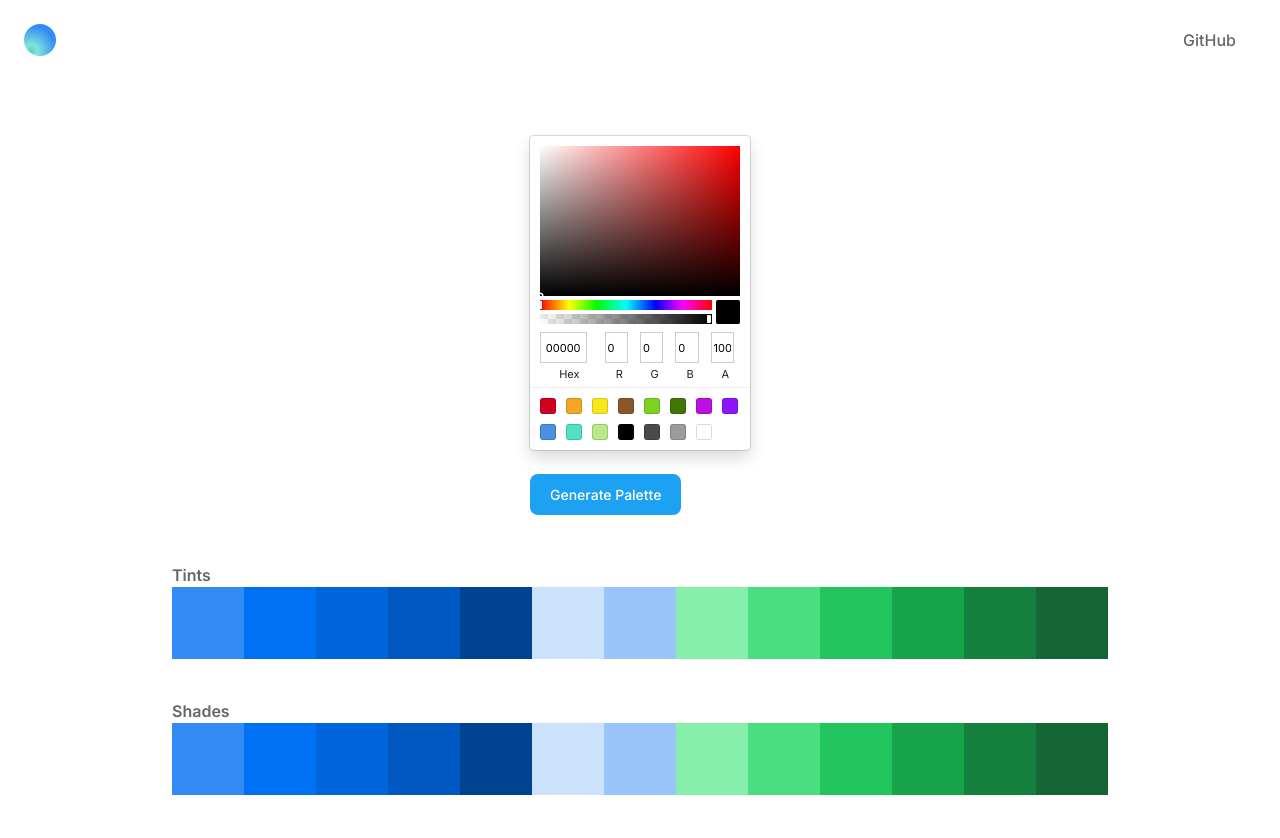
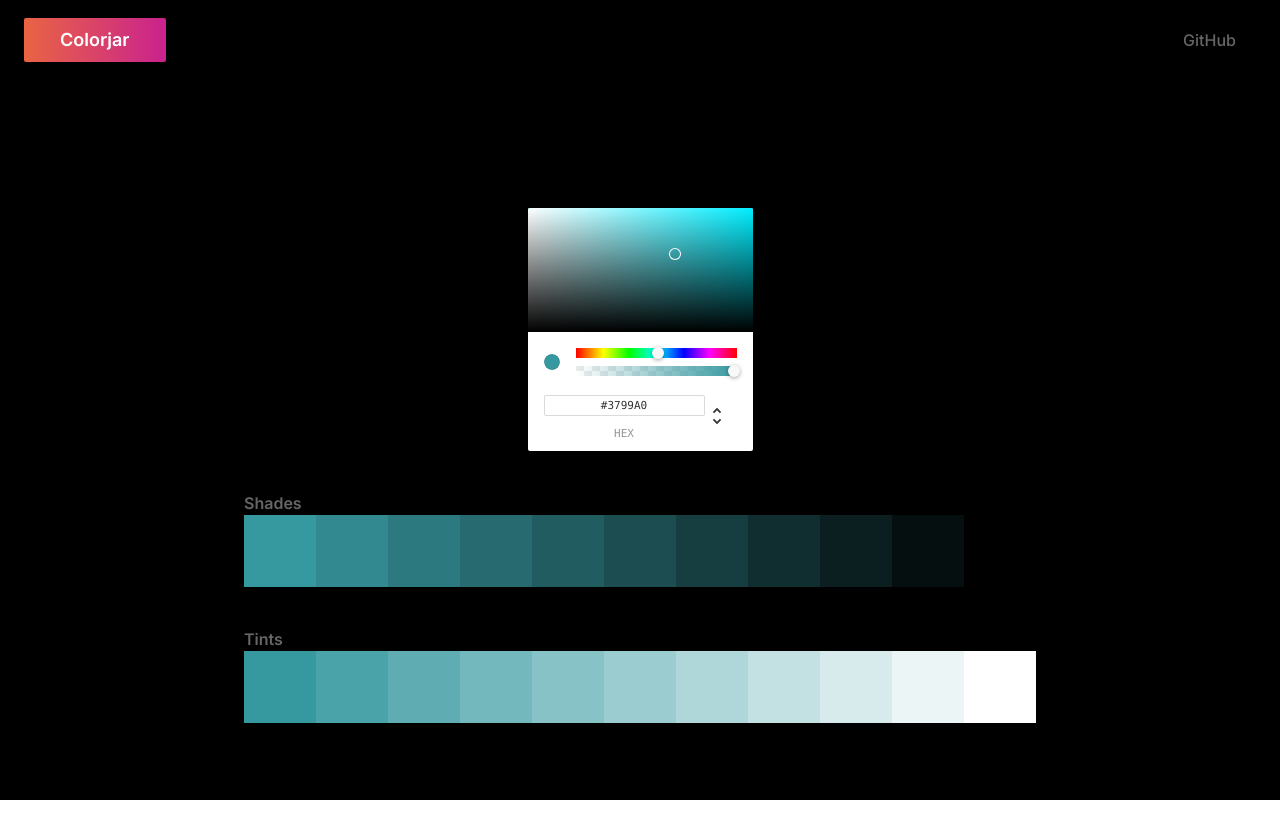
Before and after one commit to elousia/colorjar, a Next.js app: page /generate in a window 1280 px wide. Shown: the top 838 px of the page. After the commit the page ends 800 px from the top, so only its background shows below. Built offline with nearby package versions, Linux system fonts and the light colour scheme.

Commit message:
change ui and add new logo

```diff
--- a/components/Hero.tsx
+++ b/components/Hero.tsx
@@ -1,4 +1,5 @@
 /* eslint-disable @next/next/no-img-element */
+import Link from 'next/link';
 import React, { useState } from 'react';
 // import Modal from '../utils/Modal';
 
@@ -15,12 +16,12 @@ function HeroHome() {
 					{/* Section header */}
 					<div className='text-center pb-12 md:pb-16'>
 						<h1
-							className='text-5xl md:text-6xl font-extrabold leading-tighter tracking-tighter mb-4'
+							className='text-5xl text-white md:text-6xl font-extrabold leading-tighter tracking-tighter mb-4'
 							data-aos='zoom-y-out'
 						>
-							Make your website{' '}
-							<span className='bg-clip-text text-transparent bg-gradient-to-r from-blue-500 to-teal-400'>
-								wonderful
+							Create awesome{' '}
+							<span className='bg-clip-text text-transparent bg-gradient-to-r from-[#e96443] to-[#ca228e]'>
+								color palettes
 							</span>
 						</h1>
 						<div className='max-w-3xl mx-auto'>
@@ -32,6 +33,27 @@ function HeroHome() {
 								Our landing page template works on all devices, so you only have
 								to set it up once, and get beautiful results forever.
 							</p>
+
+							<div>
+								{/* <button
+									type='button'
+									className='w-full max-w-sm transition duration-100 ease-in-out text-black bg-white hover:bg-white focus:ring-4 focus:outline-none focus:ring-white font-medium rounded-lg text-sm px-5 py-2.5 text-center inline-flex items-center dark:focus:ring-white mr-2 mx-auto'
+								>
+									Start generating palettes
+								</button> */}
+								<Link href='/generate'>
+									<button
+										type='button'
+										className='text-gray-900 bg-gray-100 hover:bg-gray-200 focus:ring-4 focus:outline-none focus:ring-gray-100 font-medium rounded-lg text-sm px-5 py-2.5 text-center inline-flex items-center dark:focus:ring-gray-500 mr-2 mb-2 transition-all duration-100 ease-linear'
+									>
+										Start generating palettes
+										<span role='emoji' className='text-lg ml-2'>
+											🎉
+										</span>
+									</button>
+								</Link>
+							</div>
+							<p className='text-white font-bold my-4'>or</p>
 							<div
 								className='max-w-xs mx-auto sm:max-w-none sm:flex sm:justify-center'
 								data-aos='zoom-y-out'
--- /dev/null
+++ b/components/Layout.tsx
@@ -0,0 +1,11 @@
+import React from 'react';
+import Header from './Header';
+
+export default function Layout({ children }: { children: React.ReactNode }) {
+	return (
+		<main className='bg-[#000000] min-h-screen'>
+			<Header />
+			{children}
+		</main>
+	);
+}
--- a/components/Logo.tsx
+++ b/components/Logo.tsx
@@ -3,36 +3,12 @@ import React from 'react';
 
 export default function Logo() {
 	return (
-		<div className='flex-shrink-0 mr-4'>
+		<div className='flex-shrink-0 mr-4 my-2'>
 			{/* Logo */}
 			<Link href='/' className='block' aria-label='Colorjar'>
-				<svg
-					className='w-8 h-8'
-					viewBox='0 0 32 32'
-					xmlns='http://www.w3.org/2000/svg'
-				>
-					<defs>
-						<radialGradient
-							cx='21.152%'
-							cy='86.063%'
-							fx='21.152%'
-							fy='86.063%'
-							r='79.941%'
-							id='header-logo'
-						>
-							<stop stopColor='#4FD1C5' offset='0%' />
-							<stop stopColor='#81E6D9' offset='25.871%' />
-							<stop stopColor='#338CF5' offset='100%' />
-						</radialGradient>
-					</defs>
-					<rect
-						width='32'
-						height='32'
-						rx='16'
-						fill='url(#header-logo)'
-						fillRule='nonzero'
-					/>
-				</svg>
+				<div className='bg-gradient-to-r from-[#e96443] to-[#ca228e] rounded-sm mb-0 text-lg font-semibold leading-3 text-white border-none py-4 px-9 cursor-pointer'>
+					Colorjar
+				</div>
 			</Link>
 		</div>
 	);
--- a/package.json
+++ b/package.json
@@ -17,6 +17,7 @@
     "react": "18.2.0",
     "react-color": "^2.19.3",
     "react-dom": "18.2.0",
+    "react-icons": "^4.4.0",
     "values.js": "^2.1.1"
   },
   "devDependencies": {
--- a/pages/_app.tsx
+++ b/pages/_app.tsx
@@ -1,8 +1,13 @@
-import '../styles/globals.css'
-import type { AppProps } from 'next/app'
+import '../styles/globals.css';
+import type { AppProps } from 'next/app';
+import Layout from '../components/Layout';
 
 function MyApp({ Component, pageProps }: AppProps) {
-  return <Component {...pageProps} />
+	return (
+		<Layout>
+			<Component {...pageProps} />
+		</Layout>
+	);
 }
 
-export default MyApp
+export default MyApp;
--- a/pages/generate.tsx
+++ b/pages/generate.tsx
@@ -1,78 +1,60 @@
 import React, { useState } from 'react';
-import Header from '../components/Header';
-import { SketchPicker } from 'react-color';
-import colors from 'nice-color-palettes';
+import { ChromePicker } from 'react-color';
+import { VscCopy } from 'react-icons/vsc';
+
+import { createTintsAndShades } from '../utils/color-utils';
 
 export default function Generate() {
-	const [initialColor, setColor] = useState('rgba(0,0,0,100)');
+	const [initialColor, setColor] = useState('#3799A0');
+	const generated = createTintsAndShades(initialColor);
 
-	const handleColorChange = (color: any) => {
+	const handleColorChangeComplete = (color: any) => {
 		// always use only the HEX value of the color
 		// react-color also allows you to use the rgba or hsla values too
 		setColor(color.hex);
 	};
 	return (
-		<div className=''>
-			<Header />
-			<div className='mx-auto my-14 max-w-8xl px-9 items-center flex flex-col justify-between'>
+		<div className='mx-auto my-32 max-w-8xl px-9 items-center flex flex-col justify-between'>
 			<div className='mx-auto'>
-					<SketchPicker color={initialColor} onChange={handleColorChange} />
-					<button
-						type='button'
-						className='text-white bg-[#1da1f2] hover:bg-[#1da1f2]/90 focus:ring-4 focus:outline-none focus:ring-[#1da1f2]/50 font-medium rounded-lg text-sm px-5 py-2.5 text-center inline-flex items-center dark:focus:ring-[#1da1f2]/55 mt-6 mr-2 mb-2 transition-all duration-100 ease-in-out'
-					>
-						Generate Palette
-					</button>
+				<ChromePicker
+					color={initialColor}
+					onChange={handleColorChangeComplete}
+				/>
 			</div>
-				<section className='flex flex-col'>
+			<section className='flex flex-col max-w-5xl mx-auto'>
 				<div className='flex flex-col mt-10'>
-						<span className='font-semibold text-gray-600'>Tints</span>
-						<div className='flex items-center sm:justify-end mx-auto flex-wrap'>
-							{/* {Array(12)
-						.fill('')
-						.map((_, i) => (
-							<div key={i} className='h-7 w-7 bg-blue-500'></div>
-						))} */}
-							<div className='h-[4.5rem] w-[4.5rem] bg-blue-500 cursor-pointer'></div>
-							<div className='h-[4.5rem] w-[4.5rem] bg-blue-600 cursor-pointer'></div>
-							<div className='h-[4.5rem] w-[4.5rem] bg-blue-700 cursor-pointer'></div>
-							<div className='h-[4.5rem] w-[4.5rem] bg-blue-800 cursor-pointer'></div>
-							<div className='h-[4.5rem] w-[4.5rem] bg-blue-900 cursor-pointer'></div>
-							<div className='h-[4.5rem] w-[4.5rem] bg-blue-200 cursor-pointer'></div>
-							<div className='h-[4.5rem] w-[4.5rem] bg-blue-300 cursor-pointer'></div>
-							<div className='h-[4.5rem] w-[4.5rem] bg-green-300 cursor-pointer'></div>
-							<div className='h-[4.5rem] w-[4.5rem] bg-green-400 cursor-pointer'></div>
-							<div className='h-[4.5rem] w-[4.5rem] bg-green-500 cursor-pointer'></div>
-							<div className='h-[4.5rem] w-[4.5rem] bg-green-600 cursor-pointer'></div>
-							<div className='h-[4.5rem] w-[4.5rem] bg-green-700 cursor-pointer'></div>
-							<div className='h-[4.5rem] w-[4.5rem] bg-green-800 cursor-pointer'></div>
+					<span className='font-semibold text-gray-600'>Shades</span>
+					<div className='flex items-center justify-start flex-wrap'>
+						{generated?.calculatedShades?.map((shade, i) => {
+							return (
+								<div
+									key={shade + i}
+									className={`h-[4.5rem] w-[4.5rem] cursor-pointer`}
+									style={{
+										backgroundColor: `#${shade}`,
+									}}
+								></div>
+							);
+						})}
 					</div>
 				</div>
 				<div className='flex flex-col mt-10'>
-						<span className='font-semibold text-gray-600'>Shades</span>
-						<div className='flex items-center sm:justify-end mx-auto flex-wrap'>
-							{/* {Array(12)
-						.fill('')
-						.map((_, i) => (
-							<div key={i} className='h-7 w-7 bg-blue-500'></div>
-						))} */}
-							<div className='h-[4.5rem] w-[4.5rem] bg-blue-500 cursor-pointer'></div>
-							<div className='h-[4.5rem] w-[4.5rem] bg-blue-600 cursor-pointer'></div>
-							<div className='h-[4.5rem] w-[4.5rem] bg-blue-700 cursor-pointer'></div>
-							<div className='h-[4.5rem] w-[4.5rem] bg-blue-800 cursor-pointer'></div>
-							<div className='h-[4.5rem] w-[4.5rem] bg-blue-900 cursor-pointer'></div>
-							<div className='h-[4.5rem] w-[4.5rem] bg-blue-200 cursor-pointer'></div>
-							<div className='h-[4.5rem] w-[4.5rem] bg-blue-300 cursor-pointer'></div>
-							<div className='h-[4.5rem] w-[4.5rem] bg-green-300 cursor-pointer'></div>
-							<div className='h-[4.5rem] w-[4.5rem] bg-green-400 cursor-pointer'></div>
-							<div className='h-[4.5rem] w-[4.5rem] bg-green-500 cursor-pointer'></div>
-							<div className='h-[4.5rem] w-[4.5rem] bg-green-600 cursor-pointer'></div>
-							<div className='h-[4.5rem] w-[4.5rem] bg-green-700 cursor-pointer'></div>
-							<div className='h-[4.5rem] w-[4.5rem] bg-green-800 cursor-pointer'></div>
+					<span className='font-semibold text-gray-600'>Tints</span>
+					<div className='flex items-center justify-start flex-wrap'>
+						{generated?.calculatedTints?.map((tint, i) => {
+							return (
+								<div
+									key={tint + i}
+									className={`h-[4.5rem] w-[4.5rem] cursor-pointer`}
+									style={{
+										backgroundColor: `#${tint}`,
+									}}
+								></div>
+							);
+						})}
 					</div>
 				</div>
 			</section>
 		</div>
-		</div>
 	);
 }
--- a/pages/index.tsx
+++ b/pages/index.tsx
@@ -8,7 +8,6 @@ import styles from '../styles/Home.module.css';
 const Home: NextPage = () => {
 	return (
 		<main>
-			<Header />
 			<HeroHome />
 		</main>
 	);
--- a/utils/color-utils.ts
+++ b/utils/color-utils.ts
@@ -105,7 +105,7 @@ export function createTintsAndShades(values: any) {
 		let calculatedTints;
 
 		for (var i = 0; i < parsedColorsArray.length; i++) {
-			// iterate through each inputted color value
+			// iterate through each input color value
 
 			// calculate an array of shades from the inputted color, then make a table row
 			// from the shades, and a second table row for the hex values of the shades
@@ -115,8 +115,8 @@ export function createTintsAndShades(values: any) {
 			calculatedTints = calculateTints(parsedColorsArray[i]);
 		}
 		return {
-			calculateShades,
-			calculateTints,
+			calculatedShades,
+			calculatedTints,
 		};
 	}
 	return null;
```
Also changed, not shown: 1 other file (tests, documents, lock files or other folders). Lines whose indentation alone changed are shown as unchanged.
